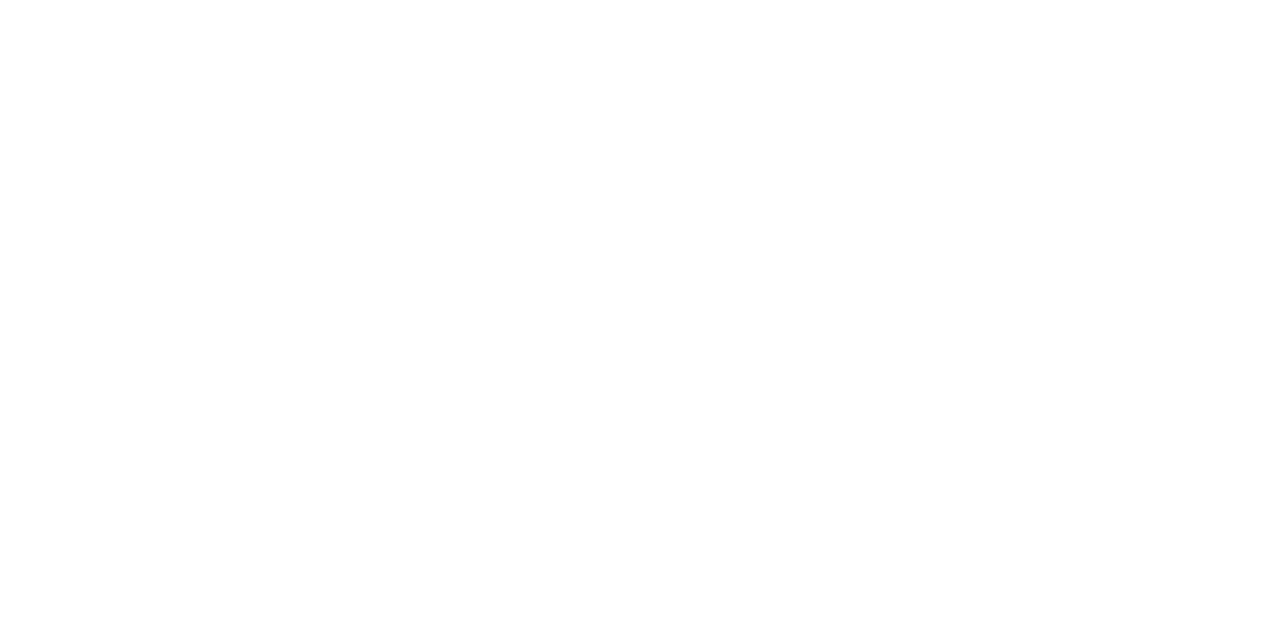
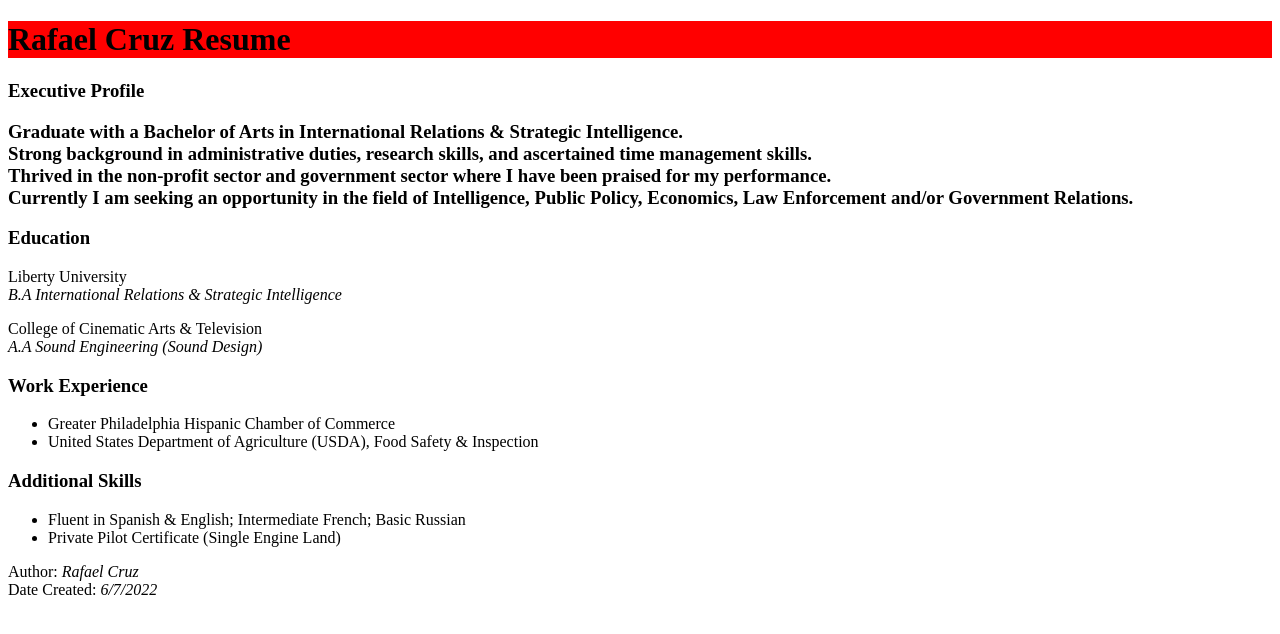
Before and after one commit to PHL-LC101-April22/js-assignment-4-html-me-something-Rafycruz23, a website: page index.html in a window 1280 px wide. Drawn offline with Linux system fonts and the light colour scheme.

Commit message:
Updated Index

```diff
--- a/index.html
+++ b/index.html
@@ -1,8 +1,36 @@
 <!DOCTYPE html>
 <html>
    <head>
+      <link rel="stylesheet" href="styles.css">
+      <title>Rafael Cruz Resume</title>
    </head>
    <body>
-      <!-- Write your HTML in this file! -->
+      <main>
+
+   <h1 id="mainHeading">Rafael Cruz Resume</h1>
+
+   <h3> Executive Profile<h3>
+      <p id="executive">Graduate with a Bachelor of Arts in International Relations & Strategic Intelligence.<br>
+      Strong background in administrative duties, research skills, and ascertained time management skills.<br>
+      Thrived in the non-profit sector and government sector where I have been praised for my performance. <br>
+      Currently I am seeking an opportunity in the field of Intelligence, Public Policy, Economics,
+      Law Enforcement and/or Government Relations.</p>
+
+   <h3>Education</h3>
+      <p id="testP" class="funParagraph">Liberty University<br><em>B.A International Relations & Strategic Intelligence</em></p>
+      <p id="education">College of Cinematic Arts & Television<br><em>A.A Sound Engineering (Sound Design)</em></p>
+
+   <h3> Work Experience</h3>
+      <ul>
+         <li>Greater Philadelphia Hispanic Chamber of Commerce</li>
+          <li>United States Department of Agriculture (USDA), Food Safety & Inspection</li>
+      </ul>
+   <h3>Additional Skills</h3>
+       <ul>
+          <li>Fluent in Spanish & English; Intermediate French; Basic Russian</li>
+         <li>Private Pilot Certificate (Single Engine Land)</li>
+      </ul>
+   <footer>Author: <em>Rafael Cruz</em><br>Date Created: <em>6/7/2022</em></footer>
+      </main>
    </body>
 </html>
--- a/styles.css
+++ b/styles.css
@@ -1 +1,12 @@
 /* Write your CSS here! */
+body {
+    margin: 8px;
+  }
+
+#mainHeading {
+background-color: red;
+};
+
+testP.funParagraph {
+    background-color: green;
+}
```
